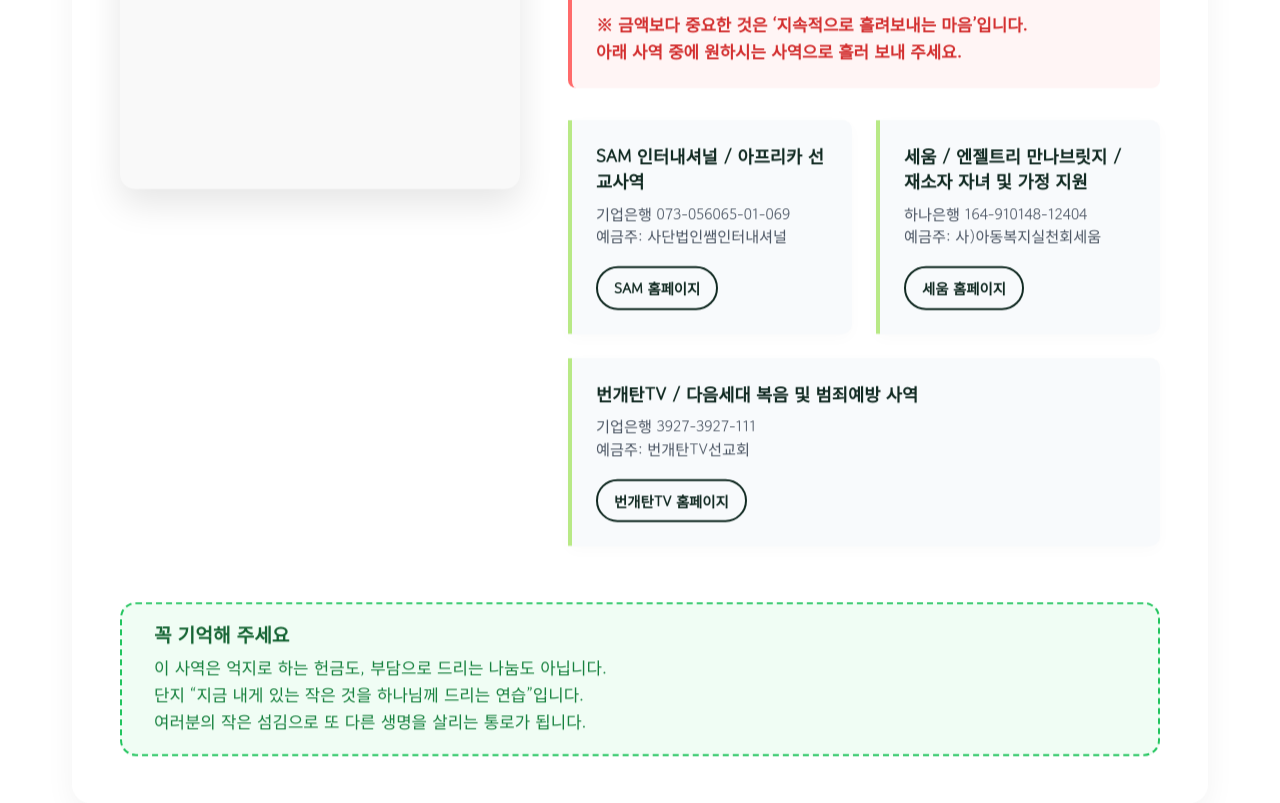
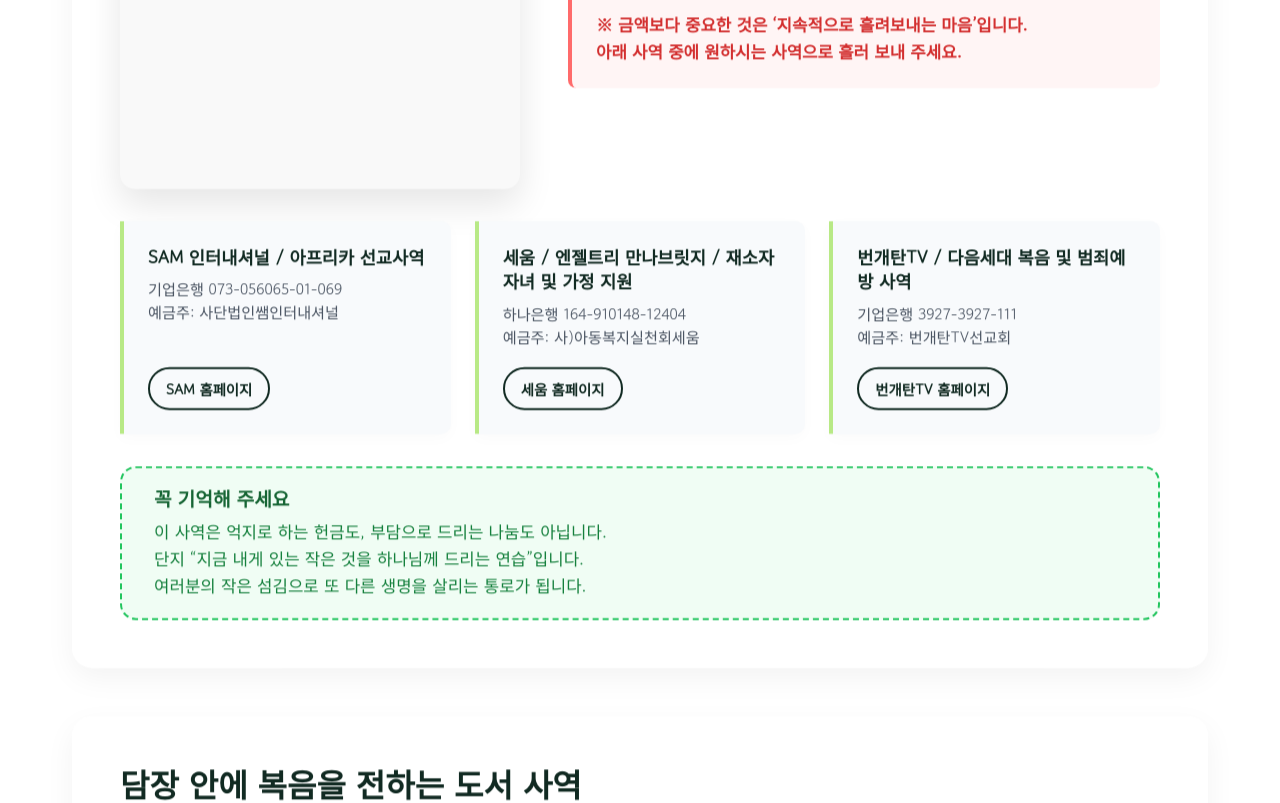
Before and after one commit to hakil-kim/prisonrevival_react, a React (Vite) app: page /programs in a window 1280 px wide. Shown: the part 3460-4263 px from the top of the page. Built offline with nearby package versions, Linux system fonts and the light colour scheme; a web font is replaced by a local one.

Commit message:
style(programs): place the 3 donation cards container in full width like the footer note

```diff
--- a/src/pages/Programs.jsx
+++ b/src/pages/Programs.jsx
@@ -137,7 +137,7 @@
 
       {/* 4. Flowing Project */}
       <section id="flowing" className="program-section scroll-reveal" style={{ display: 'block' }}>
-        <div style={{ display: 'flex', gap: '3rem', alignItems: 'flex-start', flexWrap: 'wrap' }}>
+        <div style={{ display: 'flex', gap: '3rem', alignItems: 'flex-start', flexWrap: 'wrap', marginBottom: '2rem' }}>
           <div className="program-img-col" style={{ cursor: 'zoom-in' }} onClick={() => handleImageClick(t('flowingPoster'))}>
             <img src={t('flowingPoster')} alt="Flowing Poster" />
           </div>
@@ -146,11 +146,14 @@
             <h3 className="program-account-title" style={{ color: '#B8E986', fontSize: '1.3rem', marginBottom: '1.5rem' }}>{t('prog4Quote')}</h3>
             <p className="program-desc" dangerouslySetInnerHTML={{ __html: t('prog4Desc') }}></p>
 
-            <div className="program-account-box" style={{ background: '#FFF5F5', borderLeft: '4px solid #FF6B6B', borderRadius: '8px', padding: '1.5rem', marginBottom: '2rem' }}>
+            <div className="program-account-box" style={{ background: '#FFF5F5', borderLeft: '4px solid #FF6B6B', borderRadius: '8px', padding: '1.5rem', marginBottom: '1rem' }}>
               <p className="program-account-info" style={{ color: '#D32F2F', fontWeight: 600, fontSize: '1.05rem' }} dangerouslySetInnerHTML={{ __html: t('prog4Notice') }}></p>
             </div>
+          </div>
+        </div>
 
-            <div style={{ display: 'flex', gap: '1.5rem', flexWrap: 'wrap', marginTop: '1.5rem', marginBottom: '1.5rem' }}>
+        {/* 3개 후원처 가로 정렬 카드 래퍼 (전체 너비 100% 사용) */}
+        <div style={{ display: 'flex', gap: '1.5rem', flexWrap: 'wrap', marginTop: '1.5rem', marginBottom: '2rem', width: '100%', boxSizing: 'border-box' }}>
           {[1, 2, 3].map((num) => {
             let buttons = null;
             if (num === 1) {
@@ -220,11 +223,9 @@
             );
           })}
         </div>
-          </div>
-        </div>
 
         {/* 밖으로 꺼낸 전체 가로 너비 박스 */}
-        <div style={{ width: '100%', padding: '1.2rem 2rem', background: '#F0FDF4', borderRadius: '16px', border: '2px dashed #22C55E', marginTop: '2rem', boxSizing: 'border-box' }}>
+        <div style={{ width: '100%', padding: '1.2rem 2rem', background: '#F0FDF4', borderRadius: '16px', border: '2px dashed #22C55E', marginTop: '1.5rem', boxSizing: 'border-box' }}>
           <h4 className="program-account-title" style={{ color: '#166534', fontSize: '1.2rem', margin: '0 0 0.5rem 0' }}>{t('prog4FooterTitle')}</h4>
           <p className="program-account-info" style={{ color: '#15803D', fontSize: '1.05rem', fontWeight: 500, margin: 0, lineHeight: 1.6 }} dangerouslySetInnerHTML={{ __html: t('prog4FooterInfo') }}></p>
         </div>
```
Lines whose indentation alone changed are shown as unchanged.
